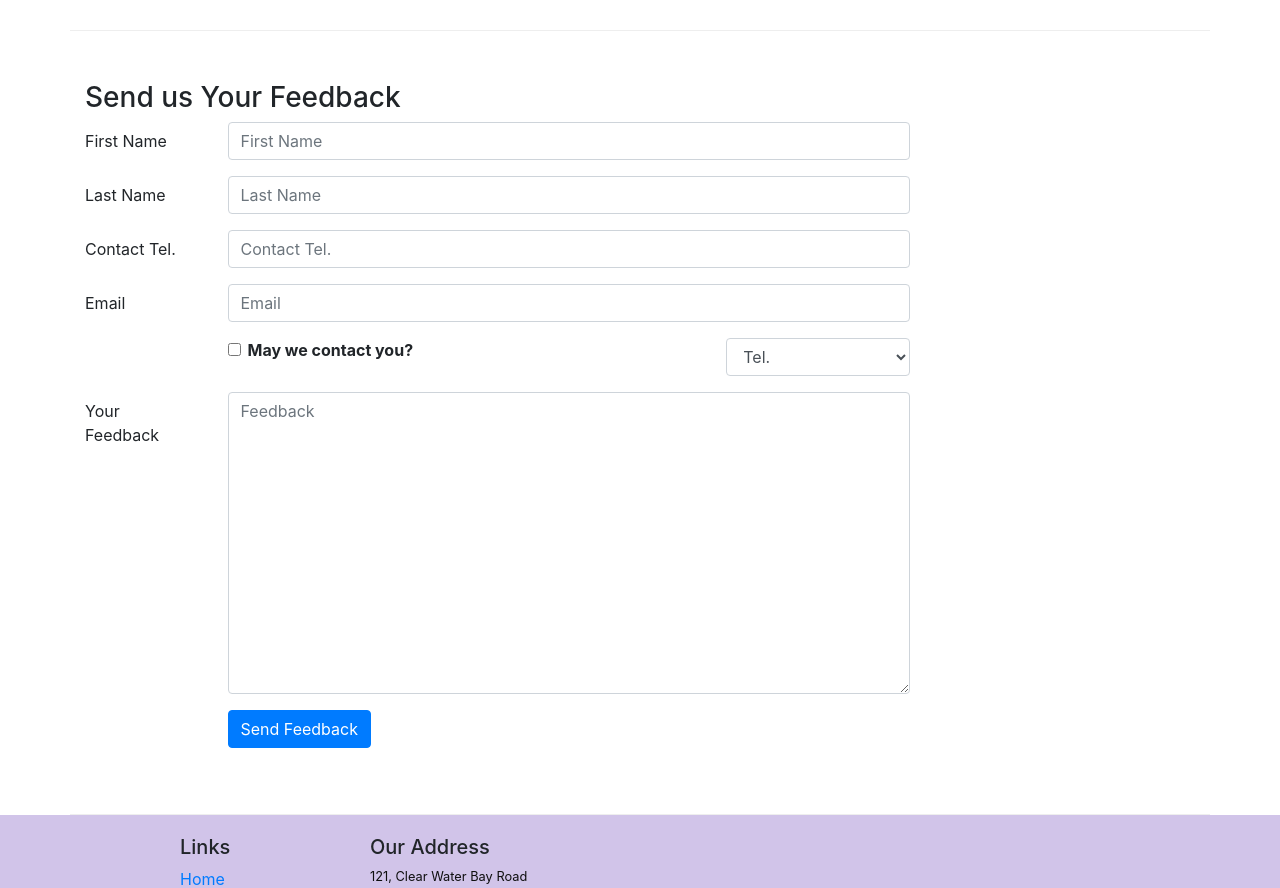
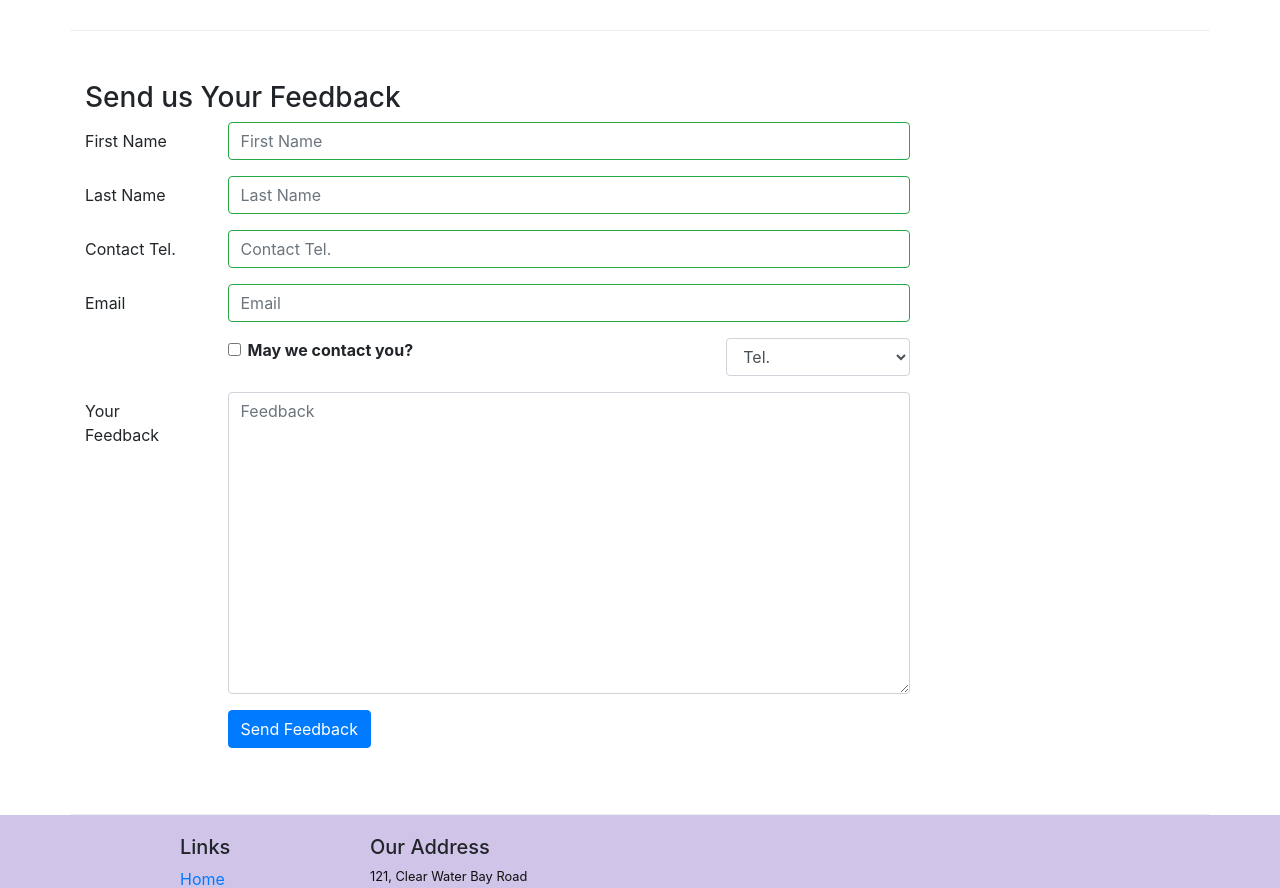
Before and after one commit to HoDucDrk/react-coursera, a React (Create React App) app in the folder confusion/: page /contactus in a window 1280 px wide. Shown: the part 860-1748 px from the top of the page. Built offline with nearby package versions, Linux system fonts and the light colour scheme.

Commit message:
form control

```diff
--- a/confusion/src/components/ContactComponent.js
+++ b/confusion/src/components/ContactComponent.js
@@ -1,5 +1,5 @@
 import React, { Component } from 'react';
-import { Breadcrumb, BreadcrumbItem, Button, Form, FormGroup, Label, Input, Col } from 'reactstrap'
+import { Breadcrumb, BreadcrumbItem, Button, Form, FormGroup, Label, Input, Col, FormFeedback } from 'reactstrap'
 import { Link } from 'react-router-dom'
 
 class Contact extends Component {
@@ -13,10 +13,17 @@ class Contact extends Component {
       agree: false,
       contactType: 'Tel.',
       message: '',
+      touched: {
+        firstname: false,
+        lastname: false,
+        telnum: false,
+        email: false
+      }
     }
 
     this.handleSubmit = this.handleSubmit.bind(this);
     this.handleInputChange = this.handleInputChange.bind(this);
+    this.handleBlur = this.handleBlur.bind(this);
   }
 
   handleInputChange(event) {
@@ -29,12 +36,48 @@ class Contact extends Component {
     })
   }
 
+  handleBlur = (field) => (evt) => {
+    this.setState({
+      touched: {...this.state.touched, [field]: true}
+    });
+  }
   handleSubmit = (event) => {
     console.log("Current State is: " + JSON.stringify(this.state));
     alert("Current State is: " + JSON.stringify(this.state));
     event.preventDefault();
   }
+
+  validate(firstname, lastname, telnum, email) {
+    const errors = {
+      firstname: '',
+      lastname: '',
+      telnum:'',
+      email: ''
+    };
+
+    if(this.state.touched.firstname && firstname.length < 3)
+      errors.firstname = 'First Name should be >= 3 characters';
+    else if (this.state.touched.firstname && firstname.length > 10)
+      errors.firstname = 'First Name should be <= 10 characters';
+
+    if(this.state.touched.lastname && lastname.length < 3)
+      errors.lastname = 'Last Name should be >= 3 characters';
+    else if (this.state.touched.lastname && lastname.length > 10)
+      errors.lastname = 'Last Name should be <= 10 characters';
+
+    const reg = /^\d+$/;
+    if(this.state.touched.telnum && !reg.test(telnum))
+      errors.telnum = 'Tel. Number should contain only number';
+
+    if(this.state.touched.email && email.split('').filter(x => x === '@').length !== 1)
+      errors.email = 'Email should contain a @';
+
+    return errors;
+  }
   render() {
+
+  const errors = this.validate(this.state.firstname, this.state.lastname, this.state.telnum, this.state.email)
+
   return(
     <div className="container">
       <div className="row">
@@ -83,25 +126,49 @@ class Contact extends Component {
             <FormGroup row>
               <Label htmlFor="firstname" md={2}>First Name</Label>
               <Col md={10}>
-                <Input type="text" id="firstname" name="firstname" placeholder="First Name" value={this.state.firstname} onChange={this.handleInputChange}></Input>
+                <Input type="text" id="firstname" name="firstname" placeholder="First Name" value={this.state.firstname}
+                valid={errors.firstname === ''}
+                invalid={errors.firstname !== ''}
+                onBlur={this.handleBlur('firstname')}
+                onChange={this.handleInputChange}></Input>
+                <FormFeedback>
+                  {errors.firstname}
+                </FormFeedback>
               </Col>
             </FormGroup>
             <FormGroup row>
               <Label htmlFor="lastname" md={2}>Last Name</Label>
               <Col md={10}>
-                <Input type="text" id="lastname" name="lastname" placeholder="Last Name" value={this.state.lastname}  onChange={this.handleInputChange}></Input>
+                <Input type="text" id="lastname" name="lastname" placeholder="Last Name" value={this.state.lastname} onBlur={this.handleBlur('lastname')}
+                valid={errors.lastname === ''}
+                invalid={errors.lastname !== ''} onChange={this.handleInputChange}></Input>
+                <FormFeedback>
+                  {errors.lastname}
+                </FormFeedback>
               </Col>
             </FormGroup>
             <FormGroup row>
               <Label htmlFor="telnum" md={2}>Contact Tel.</Label>
               <Col md={10}>
-                <Input type="text" id="telnum" name="telnum" placeholder="Contact Tel." value={this.state.telnum} onChange={this.handleInputChange}></Input>
+                <Input type="text" id="telnum" name="telnum" placeholder="Contact Tel." value={this.state.telnum}
+                                valid={errors.telnum === ''}
+                                invalid={errors.telnum !== ''}
+                onBlur={this.handleBlur('telnum')} onChange={this.handleInputChange}></Input>
+                <FormFeedback>
+                  {errors.telnum}
+                </FormFeedback>
               </Col>
             </FormGroup>
             <FormGroup row>
               <Label htmlFor="email" md={2}>Email</Label>
               <Col md={10}>
-                <Input type="text" id="email" name="email" placeholder="Email" value={this.state.email} onChange={this.handleInputChange}></Input>
+                <Input type="text" id="email" name="email" placeholder="Email" value={this.state.email}
+                valid={errors.email === ''}
+                invalid={errors.email !== ''}
+                onBlur={this.handleBlur('email')} onChange={this.handleInputChange}></Input>
+                <FormFeedback>
+                  {errors.email}
+                </FormFeedback>
               </Col>
             </FormGroup>
             <FormGroup row>
```
